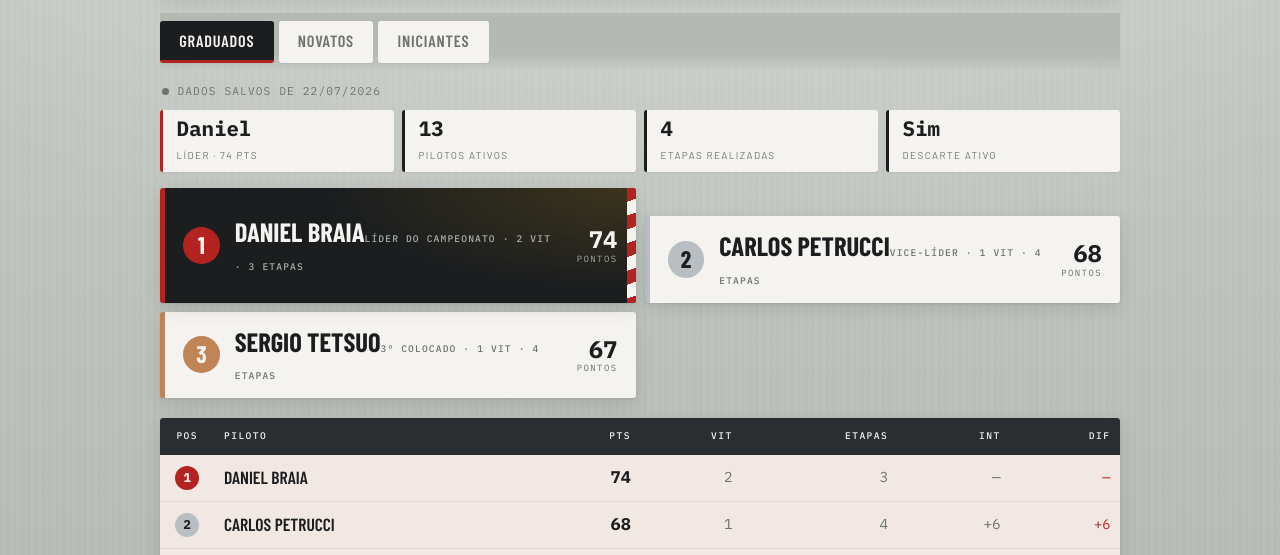
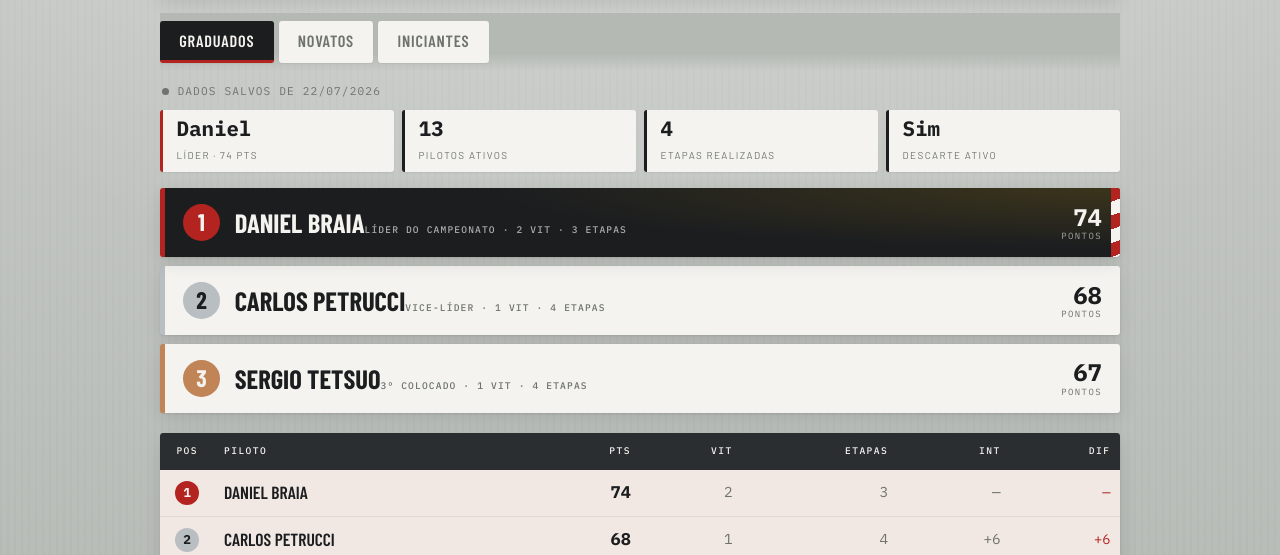
Before and after one commit to petruccicarlos/KDB-Classificacao, a plain HTML site: page index.html in a window 1280 px wide. Shown: the part 245-800 px from the top of the page. Drawn offline with nearby package versions, Linux system fonts and the light colour scheme; no server answers.

Commit message:
Add files via upload

```diff
--- a/index.html
+++ b/index.html
@@ -74,9 +74,7 @@ body{
 .stat b{display:block;font-family:var(--fx-num);font-weight:700;font-size:1.3rem;line-height:1.1}
 .stat span{font-size:.62rem;letter-spacing:.14em;text-transform:uppercase;color:var(--tinta-fraca)}
 .stat.destaque{border-left-color:var(--kerb)}
-.largada{display:grid;gap:9px;margin:6px 0 20px}
-@media(min-width:640px){.largada{grid-template-columns:1fr 1fr}
-  .box:nth-child(1){grid-column:1;margin-top:0}.box:nth-child(2){grid-column:2;margin-top:28px}.box:nth-child(3){grid-column:1;margin-top:0}}
+.largada{display:flex;flex-direction:column;gap:9px;margin:6px 0 20px}
 .box{background:var(--giz);border-radius:3px;padding:16px 18px;display:flex;align-items:center;gap:15px;
   border-left:5px solid var(--tinta-fraca);box-shadow:var(--sombra);animation:sobe .38s cubic-bezier(.2,.7,.3,1) backwards}
 .box:nth-child(1){border-left-color:var(--kerb);animation-delay:.02s}
```
